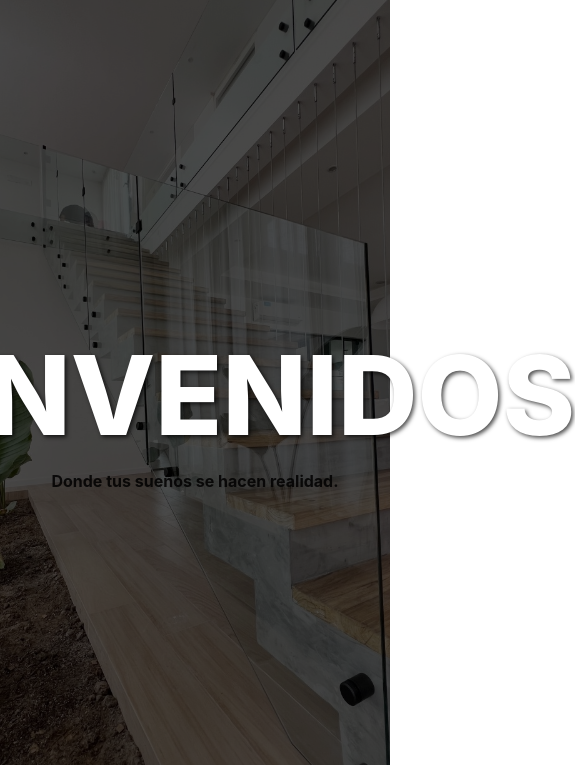
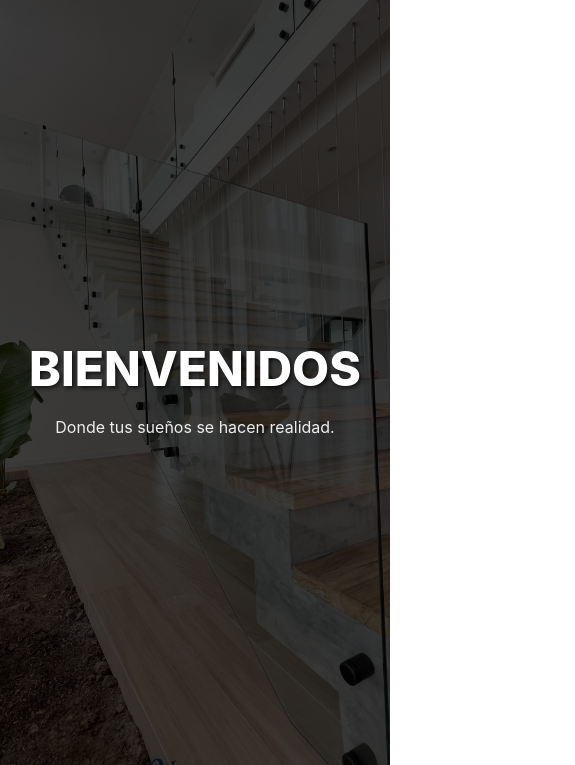
Before and after one commit to lacroixdvs/vitcristales, a plain HTML site: page index.html in a window 390 px wide. Shown: the part 79-844 px from the top of the page, 575 px wide, since content can reach past the window. Drawn offline with nearby package versions, Linux system fonts and the light colour scheme.

Commit message:
actua responsive

```diff
--- a/index.html
+++ b/index.html
@@ -6,26 +6,21 @@
   <title>Mi Proyecto con Bootstrap</title>
   <script src="script.js" defer></script>
   <link rel="stylesheet" href="style.css">
-
   <!-- Animate.css -->
   <link rel="stylesheet" href="https://cdnjs.cloudflare.com/ajax/libs/animate.css/4.1.1/animate.min.css"/>
-
   <!-- AOS -->
   <link rel="stylesheet" href="https://unpkg.com/aos@2.3.1/dist/aos.css">
-
   <!-- Bootstrap -->
   <link href="https://cdn.jsdelivr.net/npm/bootstrap@5.3.3/dist/css/bootstrap.min.css"
         rel="stylesheet"
         integrity="sha384-QWTKZyjpPEjISv5WaRU9OFeRpok6YctnYmDr5pNlyT2bRjXh0JMhjY6hW+ALEwIH"
         crossorigin="anonymous">
-
   <!-- Font Awesome -->
   <link rel="stylesheet" href="https://cdnjs.cloudflare.com/ajax/libs/font-awesome/6.5.1/css/all.min.css">
 </head>
-
 <body>
-  <header>
-    <nav class="navbar navbar-expand-lg bg-body-tertiary">
+<header>
+    <nav class="navbar navbar-expand-lg bg-body-tertiary fixed-top">
       <div class="container-fluid">
         <a class="navbar-brand" href="index.html">
           <img src="assets/img/logo.jpg" alt="Logo" width="50" height="50">
--- a/style.css
+++ b/style.css
@@ -3,10 +3,10 @@
 
 /* SECCION HOME */
 body{
+    padding-top: 56px;
     font-family: "Inter", sans-serif;
     font-weight: bold;
 }
-/* SECCION HOME */
 .contenedor-home {
   font-family: "Inter", sans-serif;
   font-weight: bold;
@@ -18,9 +18,10 @@ body{
   background-size: cover;
   background-position: center;
   background-repeat: no-repeat;
-  height: 100vh;
+  min-height: 100vh;
   width: auto;
-  position: relative; /* Importante para posicionar el overlay */
+  position: relative;
+  color: white;
 }
 .overlay {
   position: absolute;
@@ -28,23 +29,50 @@ body{
   left: 0;
   width: 100%;
   height: 100%;
-  background-color: rgba(0, 0, 0, 0.7); /* Color negro con 50% de opacidad */
-  z-index: 1; /* Para que esté por encima de la imagen de fondo pero debajo del contenido */
+  background-color: rgba(0, 0, 0, 0.75);
+  z-index: 1;
 }
+
 .contenedor-home h1,
 .contenedor-home p,
 .contenedor-home button {
-  z-index: 2; /* Para que el texto y el botón estén por encima del overlay */
-  position: relative; /* Asegura que el z-index funcione correctamente */
+  z-index: 2;
+  position: relative;
+  text-align: center;
+  padding: 0 15px;
 }
+
 .titulo-home {
   font-size: 110px;
   font-weight: 800;
   color: white;
-  text-shadow: 2px 2px 4px rgba(0, 0, 0, 0.7); /* Sombreado para el texto */
+  text-shadow: 2px 2px 4px rgba(0, 0, 0, 0.7);
+  margin-bottom: 20px;
 }
+
 .p-contenedor{
-    color: rgba(1, 0, 0, 0.849);
+    color: #eee;
+    font-size: 1.5rem;
+    font-weight: 400;
+}
+
+@media (max-width: 992px) {
+    .titulo-home {
+        font-size: 80px;
+    }
+    .p-contenedor {
+        font-size: 1.25rem;
+    }
+}
+
+@media (max-width: 576px) {
+    .titulo-home {
+        font-size: 48px;
+        line-height: 1.1;
+    }
+    .p-contenedor {
+        font-size: 1rem;
+    }
 }
 /* FIN SECCION HOME */
 
```
Also changed, not shown: cerramientos_ofi.html (+1 -7 lines), espejos.html (+1 -1 lines), mamparas.html (+1 -6 lines), sobrenosotros.html (+1 -13 lines).
